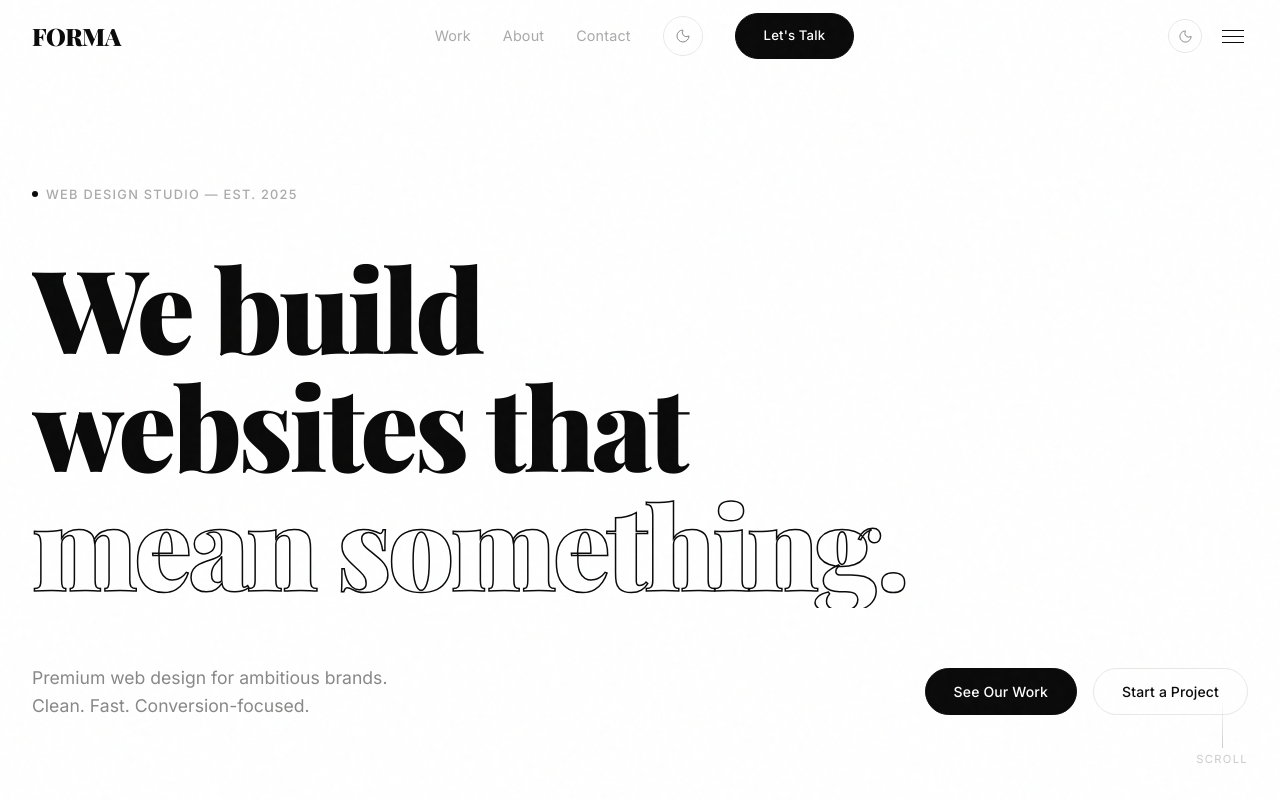
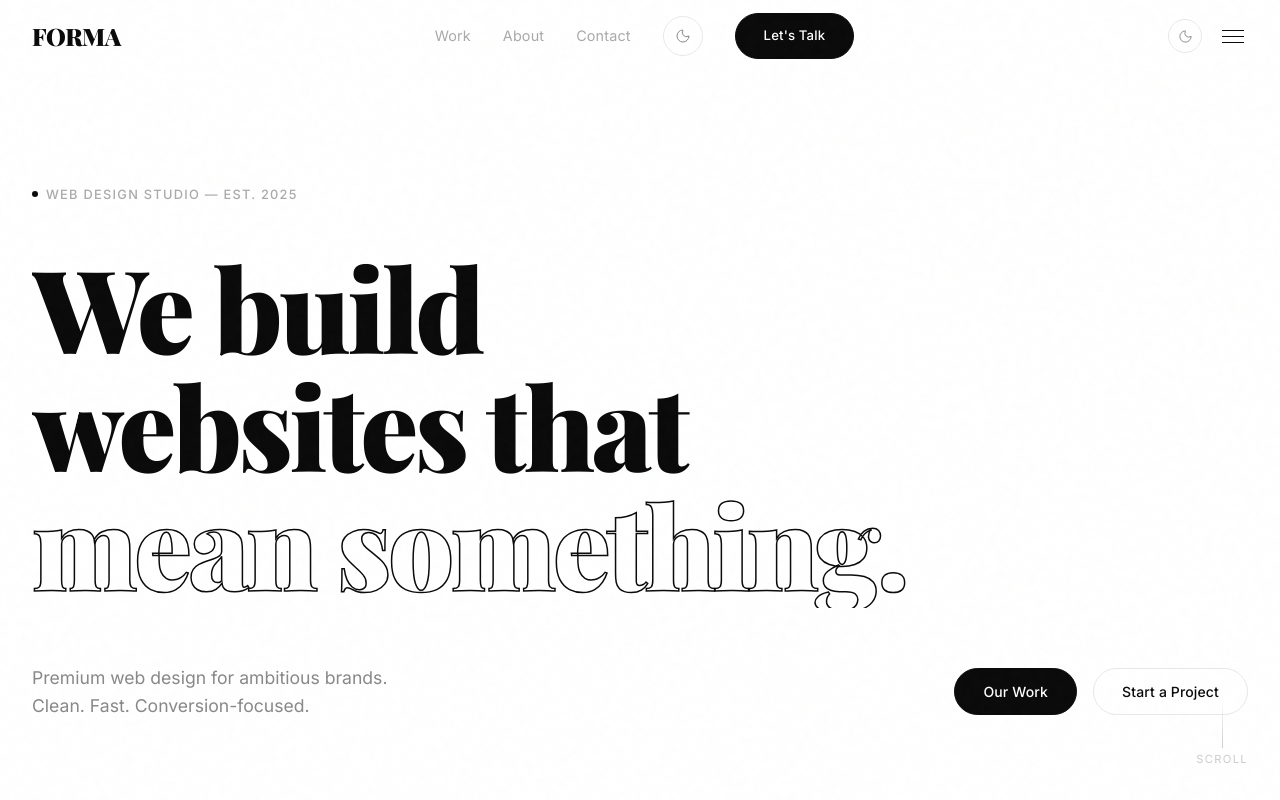
Before and after one commit to yvngobo/forma-studio, a React (Vite) app: page / in a window 1280 px wide. Shown: the top 800 px of the page. Built offline with nearby package versions, Linux system fonts and the light colour scheme; a web font is replaced by a local one.

Commit message:
Rename hero CTA from "See Our Work" to "Our Work"
Co-Authored-By: Claude Opus 4.6 <noreply@anthropic.com>

```diff
--- a/src/pages/Home.tsx
+++ b/src/pages/Home.tsx
@@ -88,7 +88,7 @@ export default function Home() {
             Premium web design for ambitious brands.<br/>Clean. Fast. Conversion-focused.
           </p>
           <div style={{ display:'flex', gap:'1rem', flexWrap:'wrap' }}>
-            <Link to="/work"    className="btn btn-primary">See Our Work</Link>
+            <Link to="/work"    className="btn btn-primary">Our Work</Link>
             <Link to="/contact" className="btn btn-ghost">Start a Project</Link>
           </div>
         </motion.div>
```
